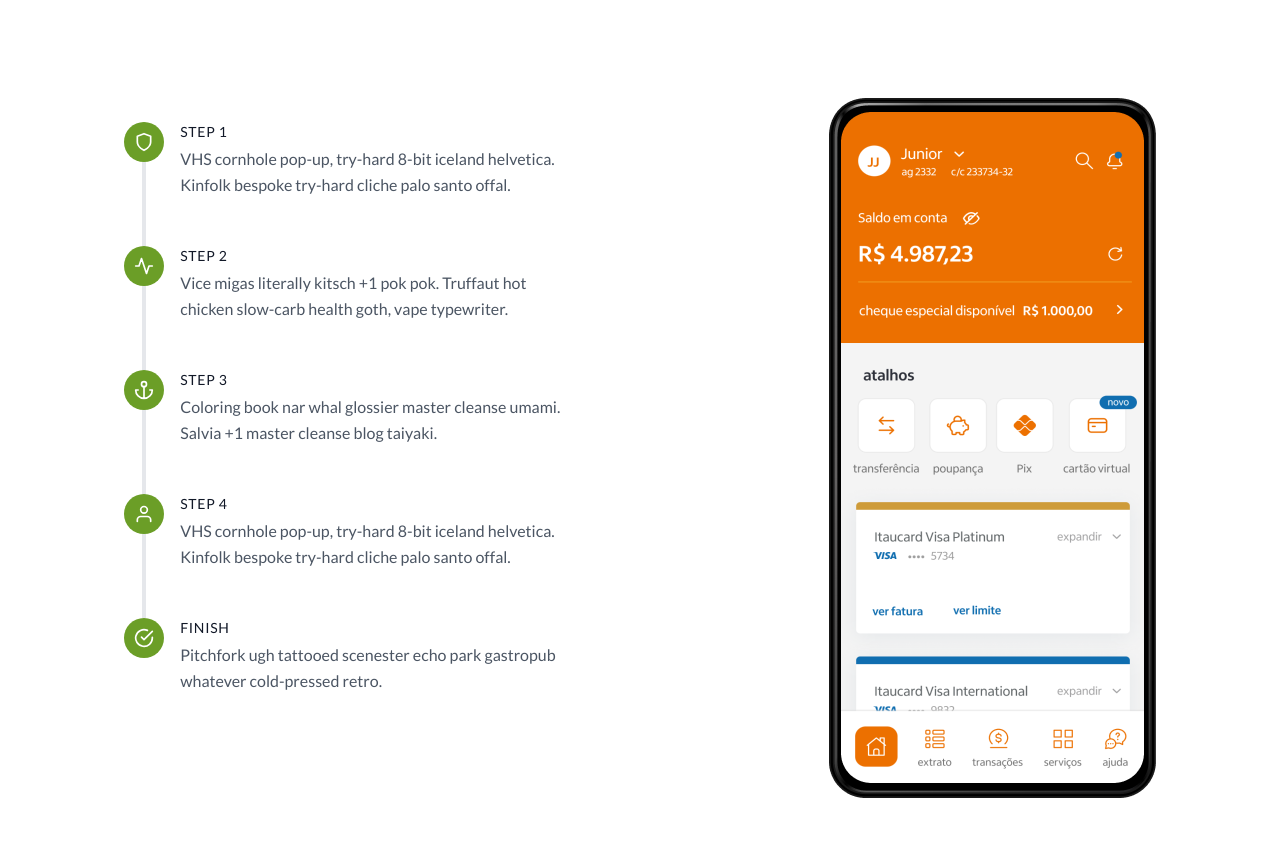
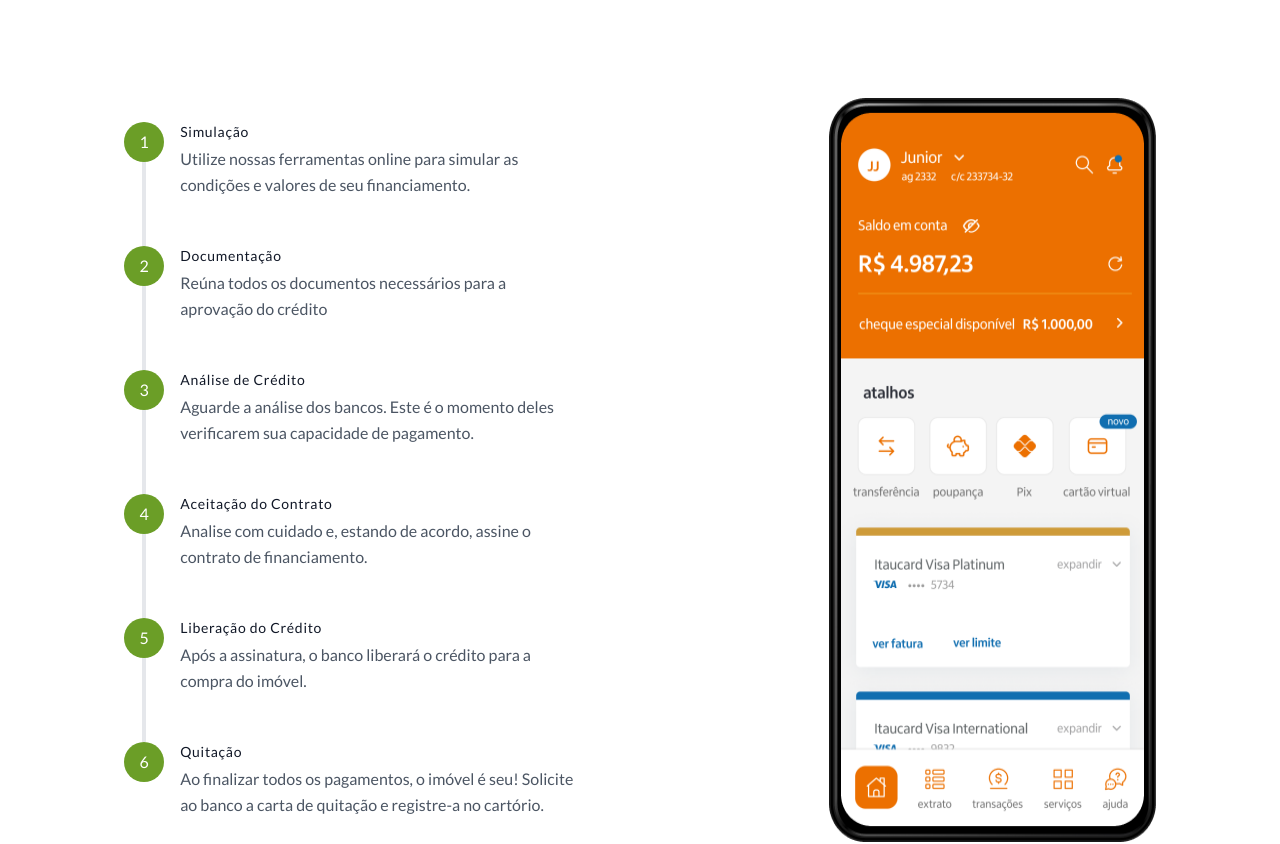
Before and after one commit to nicolasleao/nextjs-real-estate-landing, a Next.js app: page / in a window 1280 px wide. Shown: the part 1720-2564 px from the top of the page. Built offline with nearby package versions, Linux system fonts and the light colour scheme.

Commit message:
update steps text

```diff
--- a/src/app/components/Steps.tsx
+++ b/src/app/components/Steps.tsx
@@ -12,13 +12,11 @@
                 <div className="h-full w-1 bg-gray-200 pointer-events-none"></div>
               </div>
               <div className="flex-shrink-0 w-10 h-10 rounded-full bg-primary-green inline-flex items-center justify-center text-white relative z-10">
-                <svg fill="none" stroke="currentColor" stroke-linecap="round" stroke-linejoin="round" stroke-width="2" className="w-5 h-5" viewBox="0 0 24 24">
-                  <path d="M12 22s8-4 8-10V5l-8-3-8 3v7c0 6 8 10 8 10z"></path>
-                </svg>
+                1
               </div>
               <div className="flex-grow pl-4">
-                <h2 className="font-medium title-font text-sm text-gray-900 mb-1 tracking-wider">STEP 1</h2>
-                <p className="leading-relaxed">VHS cornhole pop-up, try-hard 8-bit iceland helvetica. Kinfolk bespoke try-hard cliche palo santo offal.</p>
+                <h2 className="font-medium title-font text-sm text-gray-900 mb-1 tracking-wider">Simulação</h2>
+                <p className="leading-relaxed">Utilize nossas ferramentas online para simular as condições e valores de seu financiamento.</p>
               </div>
             </div>
             <div className="flex relative pb-12">
@@ -26,13 +24,11 @@
                 <div className="h-full w-1 bg-gray-200 pointer-events-none"></div>
               </div>
               <div className="flex-shrink-0 w-10 h-10 rounded-full bg-primary-green inline-flex items-center justify-center text-white relative z-10">
-                <svg fill="none" stroke="currentColor" stroke-linecap="round" stroke-linejoin="round" stroke-width="2" className="w-5 h-5" viewBox="0 0 24 24">
-                  <path d="M22 12h-4l-3 9L9 3l-3 9H2"></path>
-                </svg>
+                2
               </div>
               <div className="flex-grow pl-4">
-                <h2 className="font-medium title-font text-sm text-gray-900 mb-1 tracking-wider">STEP 2</h2>
-                <p className="leading-relaxed">Vice migas literally kitsch +1 pok pok. Truffaut hot chicken slow-carb health goth, vape typewriter.</p>
+                <h2 className="font-medium title-font text-sm text-gray-900 mb-1 tracking-wider">Documentação</h2>
+                <p className="leading-relaxed">Reúna todos os documentos necessários para a aprovação do crédito</p>
               </div>
             </div>
             <div className="flex relative pb-12">
@@ -40,14 +36,11 @@
                 <div className="h-full w-1 bg-gray-200 pointer-events-none"></div>
               </div>
               <div className="flex-shrink-0 w-10 h-10 rounded-full bg-primary-green inline-flex items-center justify-center text-white relative z-10">
-                <svg fill="none" stroke="currentColor" stroke-linecap="round" stroke-linejoin="round" stroke-width="2" className="w-5 h-5" viewBox="0 0 24 24">
-                  <circle cx="12" cy="5" r="3"></circle>
-                  <path d="M12 22V8M5 12H2a10 10 0 0020 0h-3"></path>
-                </svg>
+                3
               </div>
               <div className="flex-grow pl-4">
-                <h2 className="font-medium title-font text-sm text-gray-900 mb-1 tracking-wider">STEP 3</h2>
-                <p className="leading-relaxed">Coloring book nar whal glossier master cleanse umami. Salvia +1 master cleanse blog taiyaki.</p>
+                <h2 className="font-medium title-font text-sm text-gray-900 mb-1 tracking-wider">Análise de Crédito</h2>
+                <p className="leading-relaxed">Aguarde a análise dos bancos. Este é o momento deles verificarem sua capacidade de pagamento.</p>
               </div>
             </div>
             <div className="flex relative pb-12">
@@ -55,26 +48,32 @@
                 <div className="h-full w-1 bg-gray-200 pointer-events-none"></div>
               </div>
               <div className="flex-shrink-0 w-10 h-10 rounded-full bg-primary-green inline-flex items-center justify-center text-white relative z-10">
-                <svg fill="none" stroke="currentColor" stroke-linecap="round" stroke-linejoin="round" stroke-width="2" className="w-5 h-5" viewBox="0 0 24 24">
-                  <path d="M20 21v-2a4 4 0 00-4-4H8a4 4 0 00-4 4v2"></path>
-                  <circle cx="12" cy="7" r="4"></circle>
-                </svg>
+                4
               </div>
               <div className="flex-grow pl-4">
-                <h2 className="font-medium title-font text-sm text-gray-900 mb-1 tracking-wider">STEP 4</h2>
-                <p className="leading-relaxed">VHS cornhole pop-up, try-hard 8-bit iceland helvetica. Kinfolk bespoke try-hard cliche palo santo offal.</p>
+                <h2 className="font-medium title-font text-sm text-gray-900 mb-1 tracking-wider">Aceitação do Contrato</h2>
+                <p className="leading-relaxed">Analise com cuidado e, estando de acordo, assine o contrato de financiamento.</p>
+              </div>
+            </div>
+            <div className="flex relative pb-12">
+              <div className="h-full w-10 absolute inset-0 flex items-center justify-center">
+                <div className="h-full w-1 bg-gray-200 pointer-events-none"></div>
+              </div>
+              <div className="flex-shrink-0 w-10 h-10 rounded-full bg-primary-green inline-flex items-center justify-center text-white relative z-10">
+                5
+              </div>
+              <div className="flex-grow pl-4">
+                <h2 className="font-medium title-font text-sm text-gray-900 mb-1 tracking-wider">Liberação do Crédito</h2>
+                <p className="leading-relaxed">Após a assinatura, o banco liberará o crédito para a compra do imóvel.</p>
               </div>
             </div>
             <div className="flex relative">
               <div className="flex-shrink-0 w-10 h-10 rounded-full bg-primary-green inline-flex items-center justify-center text-white relative z-10">
-                <svg fill="none" stroke="currentColor" stroke-linecap="round" stroke-linejoin="round" stroke-width="2" className="w-5 h-5" viewBox="0 0 24 24">
-                  <path d="M22 11.08V12a10 10 0 11-5.93-9.14"></path>
-                  <path d="M22 4L12 14.01l-3-3"></path>
-                </svg>
+                6
               </div>
               <div className="flex-grow pl-4">
-                <h2 className="font-medium title-font text-sm text-gray-900 mb-1 tracking-wider">FINISH</h2>
-                <p className="leading-relaxed">Pitchfork ugh tattooed scenester echo park gastropub whatever cold-pressed retro.</p>
+                <h2 className="font-medium title-font text-sm text-gray-900 mb-1 tracking-wider">Quitação</h2>
+                <p className="leading-relaxed">Ao finalizar todos os pagamentos, o imóvel é seu! Solicite ao banco a carta de quitação e registre-a no cartório.</p>
               </div>
             </div>
           </div>
```
